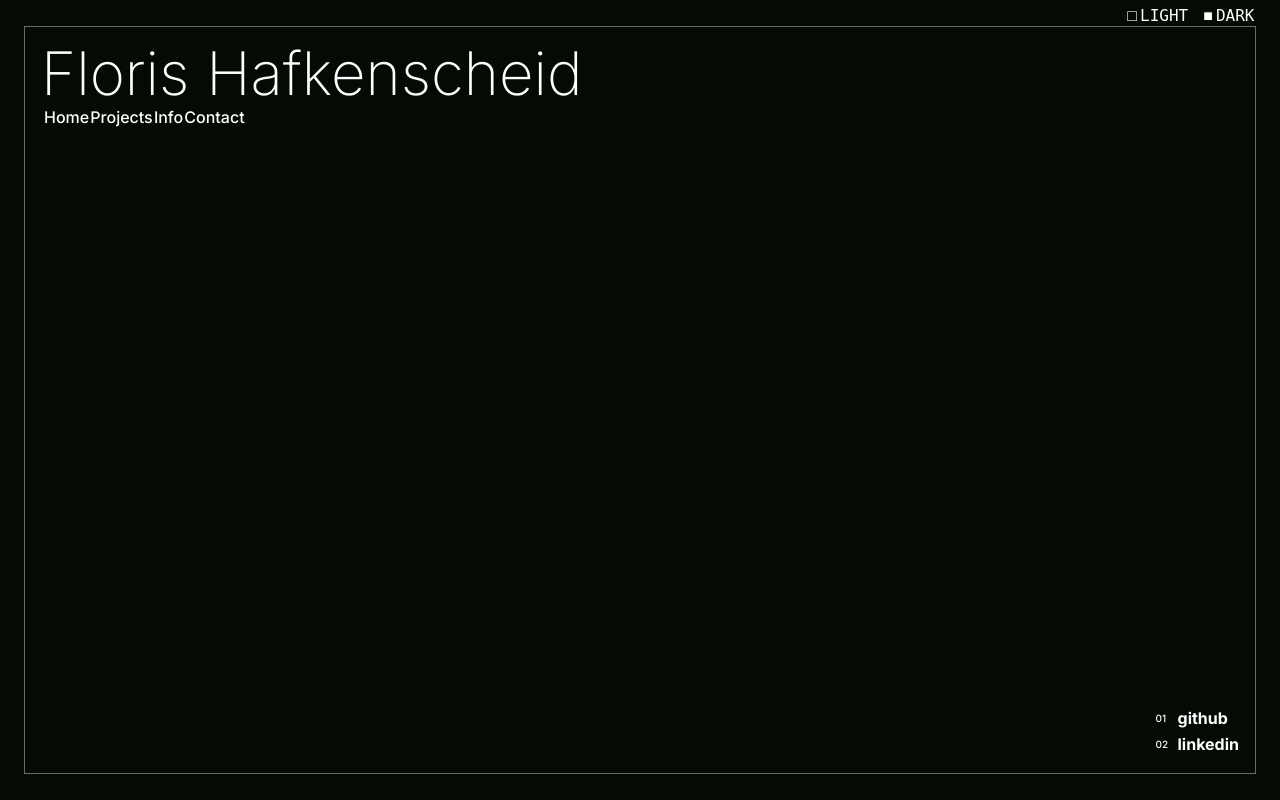
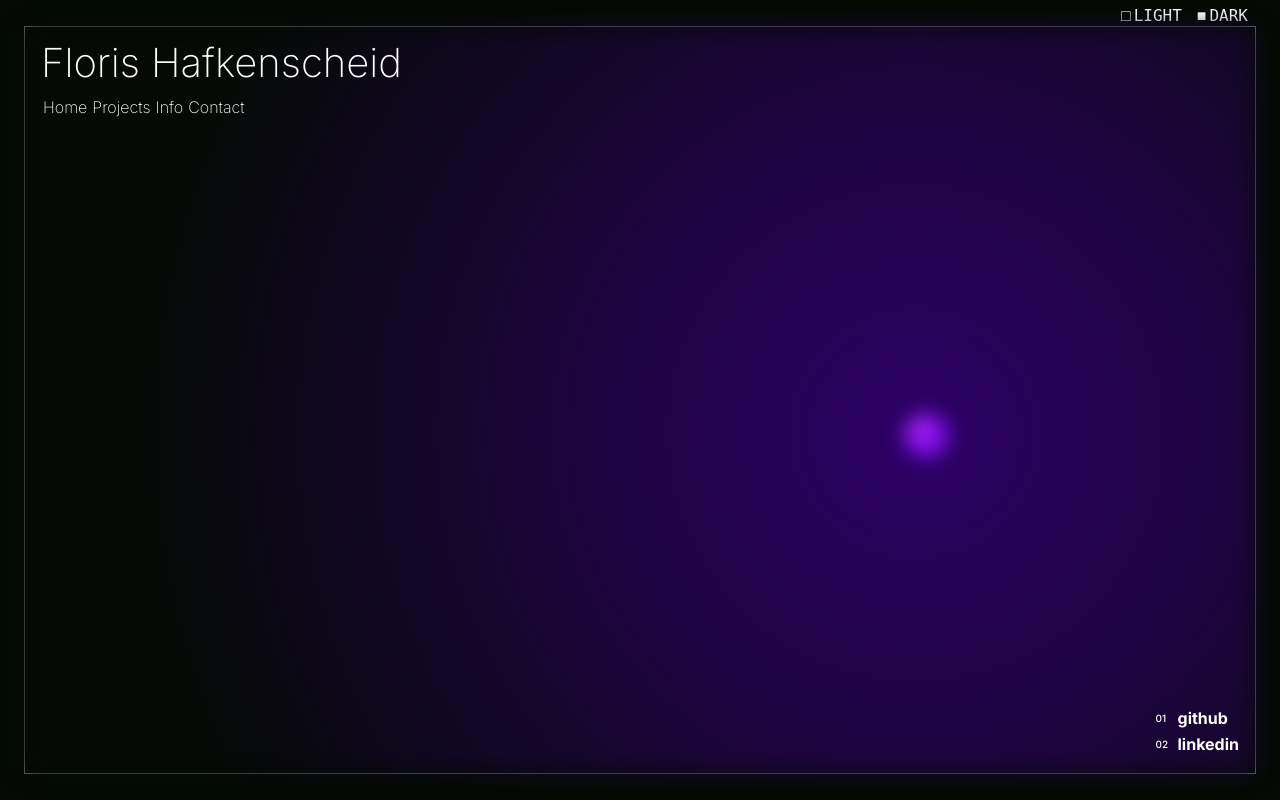
Before and after one commit to florishafkenscheid/portfolio, a PHP site: page / in a window 1280 px wide. Run offline with PHP 8.4, Linux system fonts and the light colour scheme.

Commit message:
Added the sun element, still trying to figure out how to get it moving correctly.

```diff
--- a/css/style.css
+++ b/css/style.css
@@ -65,7 +65,38 @@
 }
 
 .background {
-    grid-area: 1 / 1 / 7 / 6;
+    position: absolute;
+    width: 100%;
+    height: 100%;
+    margin: -1rem;
+
+    z-index: -1;
+    filter: blur(10px);
+    background: radial-gradient(circle at var(--sun-x, 50%) var(--sun-y, 50%), #2d0067, var(--background-color-dark) 80%);
+}
+
+.sun-container {
+    position: absolute;
+    width: 100%;
+    height: 100%;
+}
+
+.sun-container img {
+    position: absolute;
+    top: 0;
+    right: 0;
+    z-index: -2;
+    background-color: var(--background-color-dark);
+    height: 100%;
+    scale: 6%;
+    border-radius: 50%;
+    filter: invert(12%) sepia(100%) saturate(7451%) hue-rotate(270deg) brightness(86%) contrast(119%);
+}
+
+.sun-container path#curve {
+    position: absolute;
+    height: 100%;
+    width: 100%;
 }
 
 .content {
@@ -80,20 +111,22 @@
     display: flex;
     flex-direction: column;
     justify-content: space-between;
+    z-index: 1;
 }
 
 .nameHeader {
     grid-area: 2 / 2 / 3 / 3;
-    font-size: 30px;
     margin-bottom: -10px;
     margin-top: 0;
 }
 
 .nameHeader > h1 {
     margin: 0;
+    font-size: 40px;
 }
 
 .navbar {
+    padding: 0;
     grid-area: 3 / 2 / 4 / 3;
     width: 17%;
     margin-top: 2vh;
@@ -101,8 +134,9 @@
 }
 
 .navbar ul {
+    padding: 0;
+    padding-left: 2px;
     margin-top: 0;
-    padding-left: 3px;
     display: flex;
     justify-content: space-between;
 }
@@ -213,8 +247,8 @@
     display: flex;
     column-gap: 15px;
 
-    top: 1vh;
-    right: 2vw;
+    top: 0.5rem;
+    right: 2rem;
     align-items: center;
     justify-content: center;
     color: white;
--- a/index.html
+++ b/index.html
@@ -2,7 +2,7 @@
 <!--[if lt IE 7]>      <html class="no-js lt-ie9 lt-ie8 lt-ie7"> <![endif]-->
 <!--[if IE 7]>         <html class="no-js lt-ie9 lt-ie8"> <![endif]-->
 <!--[if IE 8]>         <html class="no-js lt-ie9"> <![endif]-->
-<!--[if gt IE 8]>      <html class="no-js"> <!--<![endif]-->
+<!--[if gt IE 8]>      <html class="no-js"> <![endif]-->
 <html>
     <head>
         <meta charset="utf-8">
@@ -22,7 +22,6 @@
         <![endif]-->
         <main>
             <div class="container">
-                <div class="background"></div>
                 <div class="themes" onclick="toggleTheme()">
                     <div class="theme_button">
                         <div class="box"></div>
@@ -34,11 +33,17 @@
                     </div>
                 </div>
                 <div class="content">
+                    <div class="background" id="background">
+                        <div class="sun-container">
+                            <svg width="100%" height="100%" viewBox="0 0 100 100" preserveAspectRatio="none">
+                                <path id="curve" d="M 0 100 C 25 75, 50 50, 100 20" stroke="transparent" fill="transparent"/>
+                            </svg>
+                            <img src="/assets/sun.png">
+                        </div>
+                    </div>
                     <header class="nameHeader">
                         <h1 class="siteHeader inter-light">Floris Hafkenscheid</h1>
-                    </header>
-
-                    <nav class="navbar inter-normal">
+                        <nav class="navbar inter-light">
                             <ul>
                                 <li>
                                     <a class="nav-link" href="index.html">Home</a>
@@ -54,6 +59,8 @@
                                 </li>
                             </ul>
                         </nav>
+                    </header>
+
 
                     <!-- <div class="skills">
                         <div class="skill-circle">
@@ -83,6 +90,6 @@
                 </div>
             </div>
         </main>
-        <script src="js/index.js" async defer></script>
+        <script type="module" src="js/main.js" async defer></script>
     </body>
 </html>
--- /dev/null
+++ b/js/main.js
@@ -0,0 +1,29 @@
+const sunElement = document.querySelector('.sun-container img');
+const backgroundElement = document.querySelector('.background');
+const path = document.querySelector('#curve');
+const pathLength = path.getTotalLength();
+
+const keyframes = [
+    { transform: 'translate(0, 100%)'},
+    { transform: 'translate(100%, 80%)'}
+];
+
+const animationOptions = {
+    duration: 3000,
+    fill: 'forwards',
+    easing: 'cubic-bezier(0, 0, 1, 1)'
+};
+
+const animation = sunElement.animate(keyframes, animationOptions);
+
+function updateBackgroundPosition() {
+    const sunRect = sunElement.getBoundingClientRect();
+    const sunX = (sunRect.left + sunRect.width / 2) / window.innerWidth * 100;
+    const sunY = (sunRect.top + sunRect.height / 2) / window.innerHeight * 100;
+
+    backgroundElement.style.setProperty('--sun-x', `${sunX}%`);
+    backgroundElement.style.setProperty('--sun-y', `${sunY}%`);
+}
+
+animation.play();
+setInterval(updateBackgroundPosition, 20);
```
Also changed, not shown: assets/sun.png (added), js/index.js (deleted). Lines whose indentation alone changed are shown as unchanged.
